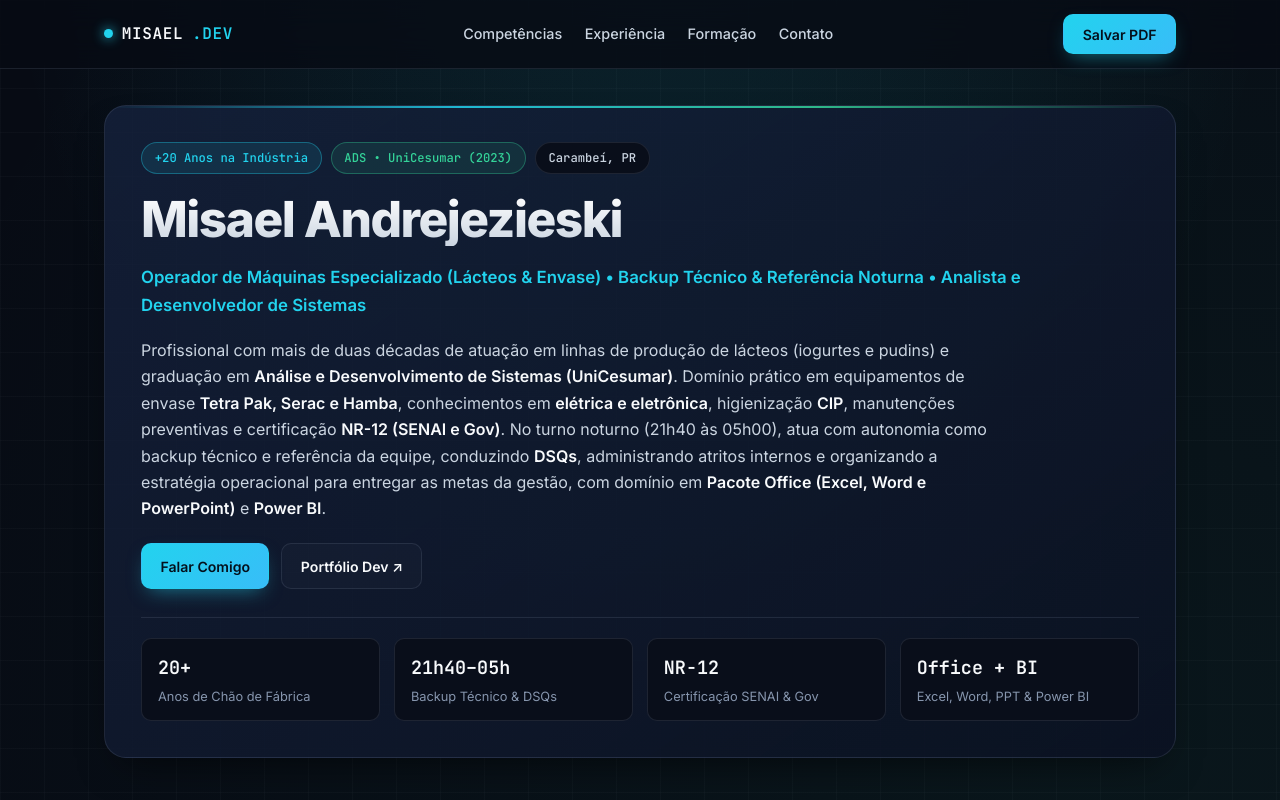
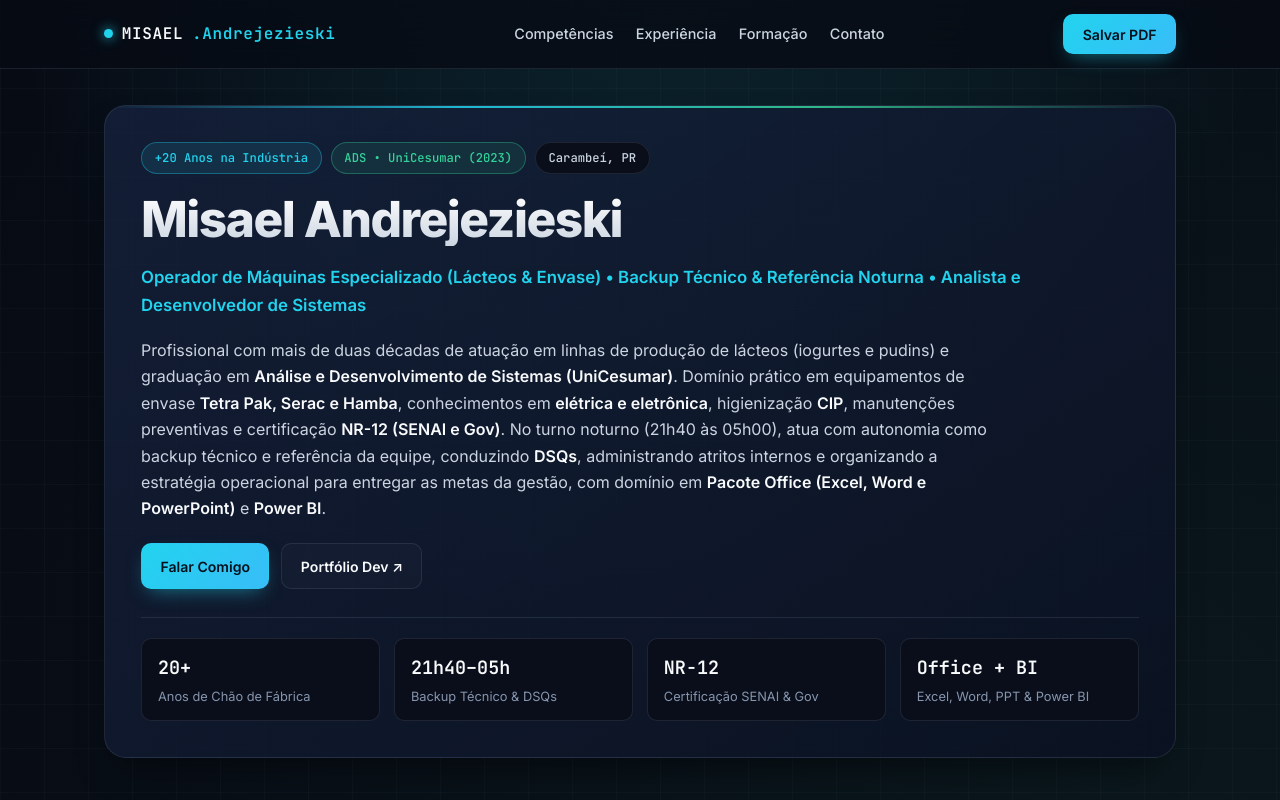
Before and after one commit to MisaAndrejezieski/Misael-Andrejezieski, a plain HTML site: page index.html in a window 1280 px wide. Shown: the top 800 px of the page. Drawn offline with Linux system fonts and the light colour scheme.

Commit message:
Update index.html

```diff
--- a/index.html
+++ b/index.html
@@ -16,7 +16,7 @@
     <div class="container nav-inner">
       <a href="#inicio" class="brand">
         <span class="brand-mark"></span>
-        <span>MISAEL</span><span class="brand-accent">.DEV</span>
+        <span>MISAEL</span><span class="brand-accent">.Andrejezieski</span>
       </a>
 
       <nav class="nav-links" aria-label="Navegação principal">
```
